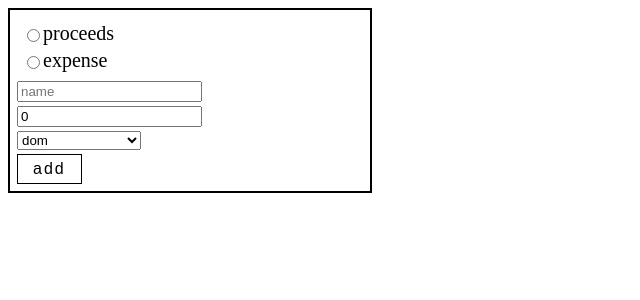
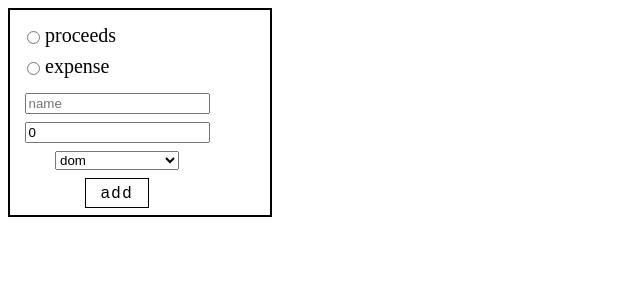
Before and after one commit to patryk-olti/componentsLibrary, a React (Create React App) app: page / in a window 1280 px wide. Shown: the top 300 px of the page, without its empty margins (0-640 px from the left). Built offline with nearby package versions, Linux system fonts and the light colour scheme.

Commit message:
added errors messages

```diff
--- a/src/Components/Span.js
+++ b/src/Components/Span.js
@@ -1,9 +1,11 @@
 import React from "react";
 
-const Span = ({ children, fontSize }) => {
+const Span = ({ children, fontSize, color }) => {
 
     const styles = {
-        fontSize: `${fontSize}px`
+        padding: `2px`,
+        fontSize: `${fontSize}px`,
+        color: `${color}`
     }
 
     return(
--- a/src/Containers/Calculator.js
+++ b/src/Containers/Calculator.js
@@ -16,6 +16,9 @@ const Debugger = ({ handleClick, nextId }) => {
     const [ price, setPrice ] = useState(0);
     const [ select, setSelect ] = useState("dom");
 
+    const [ firstNameError, setFirstNameError ] = useState("");
+    const [ priceError, setPriceError ] = useState("");
+
     const optionsForSelect = [ "dom", "auto", "rozrywka", "praca", "praca dodatkowa" ];
 
     const objectTmp = {
@@ -28,9 +31,18 @@ const Debugger = ({ handleClick, nextId }) => {
 
     const validateObject = () => {
         let approve = true;
+        setFirstNameError("");
+        setPriceError("");
+
         if(option.length === ""){ approve = false; }
-        if(firstName.length === 0){ approve = false; }
-        if(price <= 0){ approve = false; }
+        if(firstName.length === 0){
+            approve = false;
+            setFirstNameError('błędnie wpisane imię!');
+        }
+        if(price <= 0){
+            approve = false;
+            setPriceError('wartość poniżej 0!');
+        }
 
         if(approve){
             handleClick(objectTmp);
@@ -38,13 +50,15 @@ const Debugger = ({ handleClick, nextId }) => {
             setFirstName("");
             setPrice(0);
             setSelect("dom");
+            setFirstNameError("");
+            setPriceError("");
 
             console.log(objectTmp);
         }
     }
 
     return(
-        <Container display="flex" flexDirection="column" justifyContent="space-between" alignItems="flex-start" width="350" padding="5" border="2px solid black">
+        <Container display="flex" flexDirection="column" justifyContent="space-between" alignItems="flex-start" width="250" padding="5" border="2px solid black">
 
             <Container display="flex" flexDirection="column" justifyContent="space-between" alignItems="flex-start" width="330" padding="5" border="none">
                 <Container display="flex" flexDirection="row" justifyContent="flex-start" alignItems="center" width="100" padding="2" border="none">
@@ -59,22 +73,22 @@ const Debugger = ({ handleClick, nextId }) => {
                 <Span fontSize="20" ></Span>
             </Container>
 
-            <Container display="flex" flexDirection="row" justifyContent="space-between" alignItems="center" width="100" padding="2" border="none">
+            <Container display="flex" flexDirection="column" justifyContent="space-between" alignItems="center" width="200" padding="2" border="none">
                 <TextInput name="name" placeholder="name" value={firstName} handleChange={setFirstName}/>
-                <Span fontSize="18" ></Span>
+                <Span fontSize="12" color='red' >{firstNameError}</Span>
             </Container>
 
-            <Container display="flex" flexDirection="row" justifyContent="space-between" alignItems="center" width="100" padding="2" border="none">
+            <Container display="flex" flexDirection="column" justifyContent="space-between" alignItems="center" width="200" padding="2" border="none">
                 <NumberInput name="price" placeholder="price" value={price} handleChange={setPrice} />
-                <Span fontSize="18" ></Span>
+                <Span fontSize="12" color='red' >{priceError}</Span>
             </Container>
 
-            <Container display="flex" flexDirection="row" justifyContent="space-between" alignItems="center" width="100" padding="2" border="none">
+            <Container display="flex" flexDirection="column" justifyContent="space-between" alignItems="center" width="200" padding="2" border="none">
                 <Select options={optionsForSelect} value={select} handleChange={setSelect} />
                 <Span fontSize="18" ></Span>
             </Container>
 
-            <Container display="flex" flexDirection="row" justifyContent="space-between" alignItems="center" width="100" padding="2" border="none">
+            <Container display="flex" flexDirection="column" justifyContent="space-between" alignItems="center" width="200" padding="2" border="none">
                 <Button text="add" handleClick={validateObject} />
             </Container>
 
```
